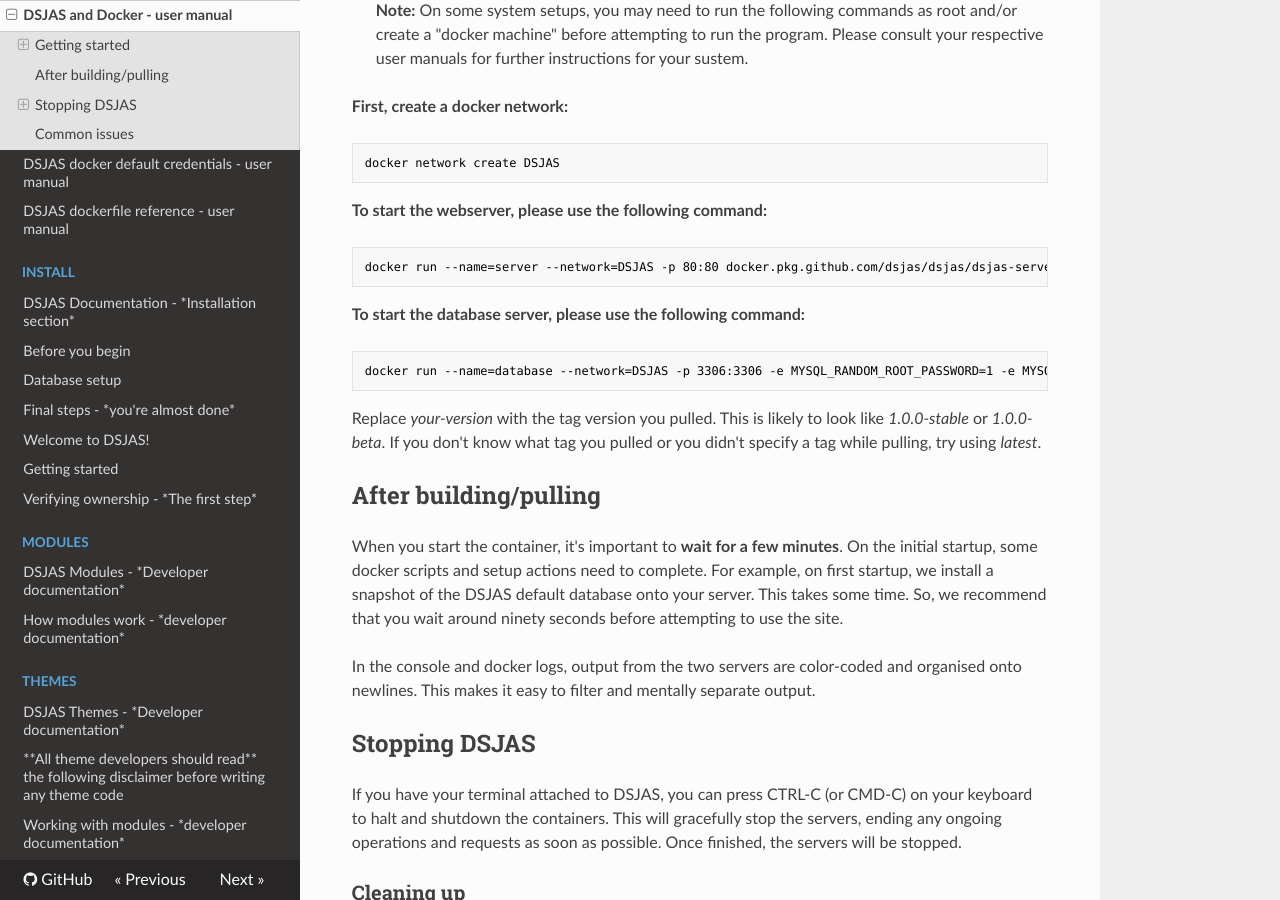
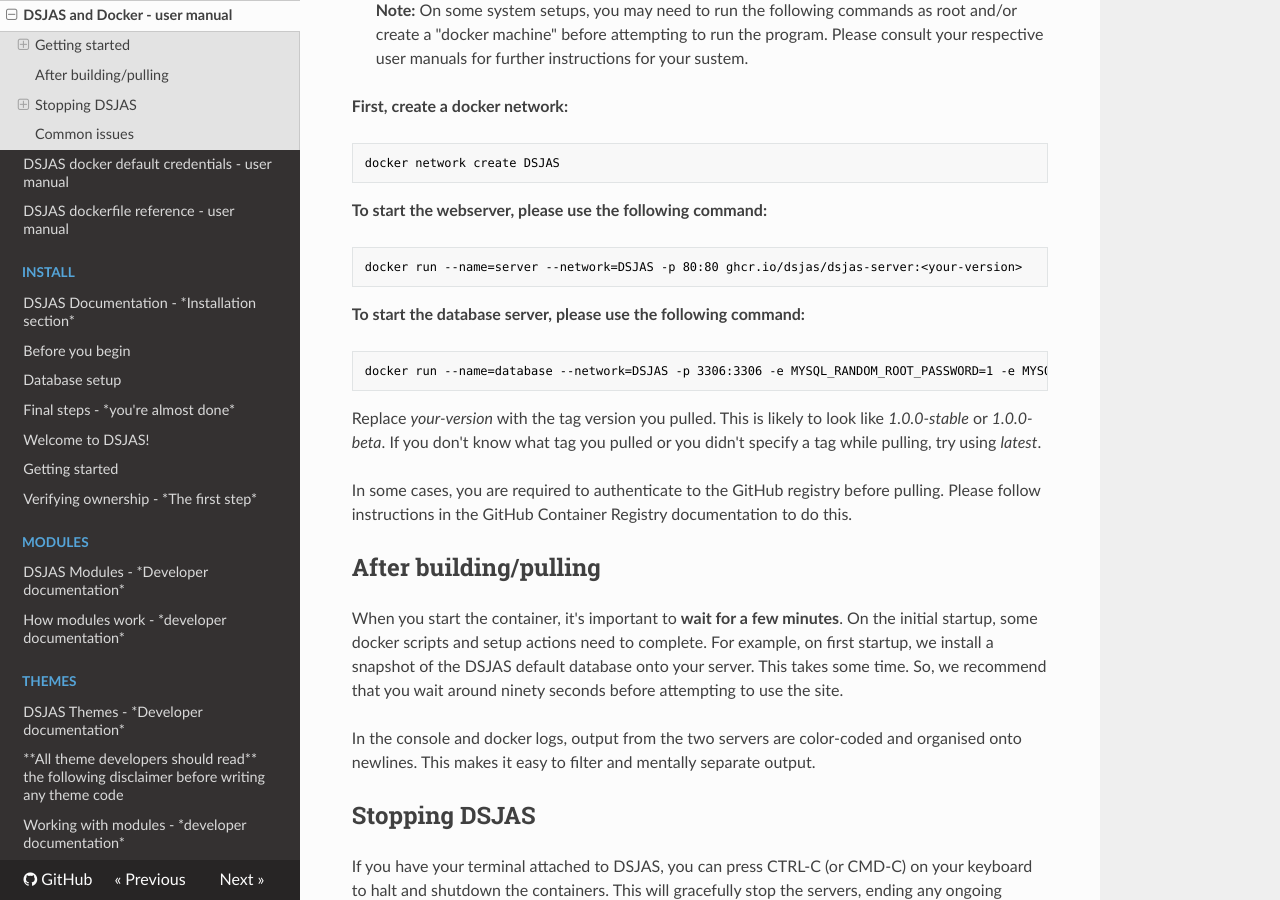
Before and after one commit to DSJAS/DSJAS, an MkDocs documentation site: the page built from docs/docker/DSJAS docker support.md, in a window 1280 px wide and 900 px high, scrolled down 1758 px. Built offline with MkDocs 1.6.1, drawn with Linux system fonts in a browser that asks for light colours; nearby versions of some CDN libraries.

Commit message:
Migrate instructions to GitHub Container Registry
Move away from legacy GitHub Docker Package to
shiny new GitHub Docker Registry ghcr.io

Updated run instructions to use the new registry

````diff
--- a/docs/docker/DSJAS docker support.md
+++ b/docs/docker/DSJAS docker support.md
@@ -63,16 +63,18 @@ docker network create DSJAS
 **To start the webserver, please use the following command:**
 
 ```bash
-docker run --name=server --network=DSJAS -p 80:80 docker.pkg.github.com/dsjas/dsjas/dsjas-server:<your-version>
+docker run --name=server --network=DSJAS -p 80:80 ghcr.io/dsjas/dsjas-server:<your-version>
 ```
 
 **To start the database server, please use the following command:**
 
 ```bash
-docker run --name=database --network=DSJAS -p 3306:3306 -e MYSQL_RANDOM_ROOT_PASSWORD=1 -e MYSQL_DATABASE=dsjas -e MYSQL_USER=DSJAS -e MYSQL_PASSWORD=DSJAS-Default-Password-1234 docker.pkg.github.com/dsjas/dsjas/dsjas-database:<your-version> --default-authentication-plugin=mysql_native_password
+docker run --name=database --network=DSJAS -p 3306:3306 -e MYSQL_RANDOM_ROOT_PASSWORD=1 -e MYSQL_DATABASE=dsjas -e MYSQL_USER=DSJAS -e MYSQL_PASSWORD=DSJAS-Default-Password-1234 ghcr.io/dsjas/dsjas-database:<your-version> --default-authentication-plugin=mysql_native_password
 ```
 
 Replace *your-version* with the tag version you pulled. This is likely to look like *1.0.0-stable* or *1.0.0-beta*. If you don't know what tag you pulled or you didn't specify a tag while pulling, try using *latest*.
+
+In some cases, you are required to authenticate to the GitHub registry before pulling. Please follow instructions in the GitHub Container Registry documentation to do this.
 
 ## After building/pulling
 
````
